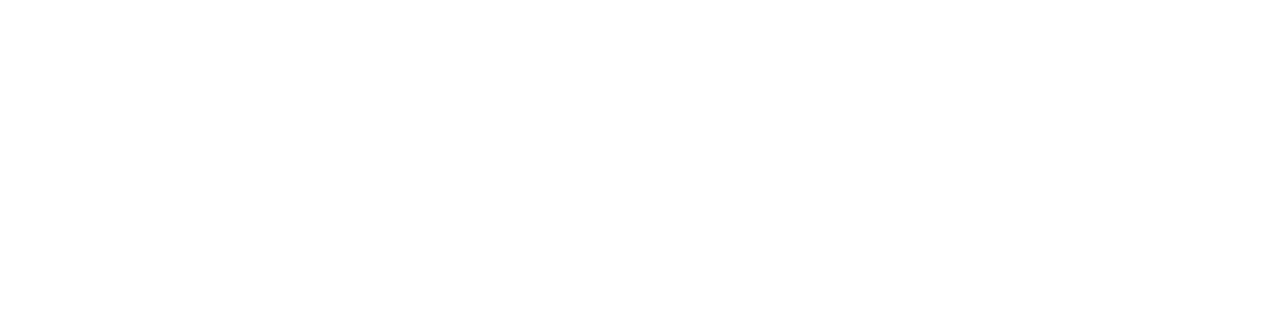
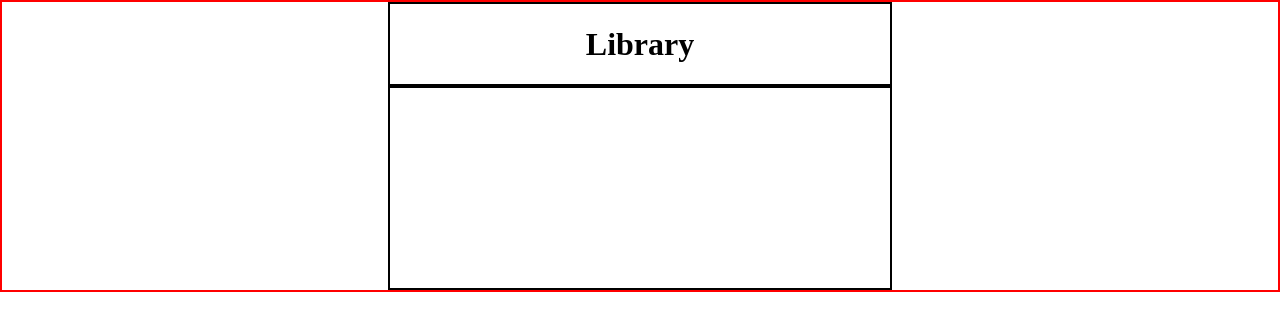
Before and after one commit to JellyRollJunior/library, a plain HTML site: page index.html in a window 1280 px wide. Drawn offline with Linux system fonts and the light colour scheme.

Commit message:
Create header & book content box

```diff
--- a/index.html
+++ b/index.html
@@ -1,12 +1,19 @@
 <!DOCTYPE html>
 <html lang="en">
   <head>
-    <meta charset="utf-8">
-    <link rel="stylesheet" href="styles.css">
+    <meta charset="utf-8" />
+    <link rel="stylesheet" href="styles.css" />
     <script src="javascript.js" defer></script>
     <title>Library</title>
   </head>
   <body>
-
+    <div class="wrapper">
+      <div>
+        <div class="header">
+          <h1>Library</h1>
+        </div>
+        <div class="content"></div>
+      </div>
+    </div>
   </body>
 </html>
--- a/styles.css
+++ b/styles.css
@@ -0,0 +1,31 @@
+*,
+*::before,
+*::after {
+  margin: 0;
+}
+
+.wrapper {
+  display: flex;
+  justify-content: center;
+
+  border: 2px solid red;
+}
+
+.header {
+  height: 80px;
+
+  display: flex;
+  justify-content: center;
+  align-items: center;
+
+  border: 2px solid black;
+}
+
+.content {
+  width: 500px;
+  height: 200px;
+
+  display: grid;
+
+  border: 2px solid black;
+}
```
